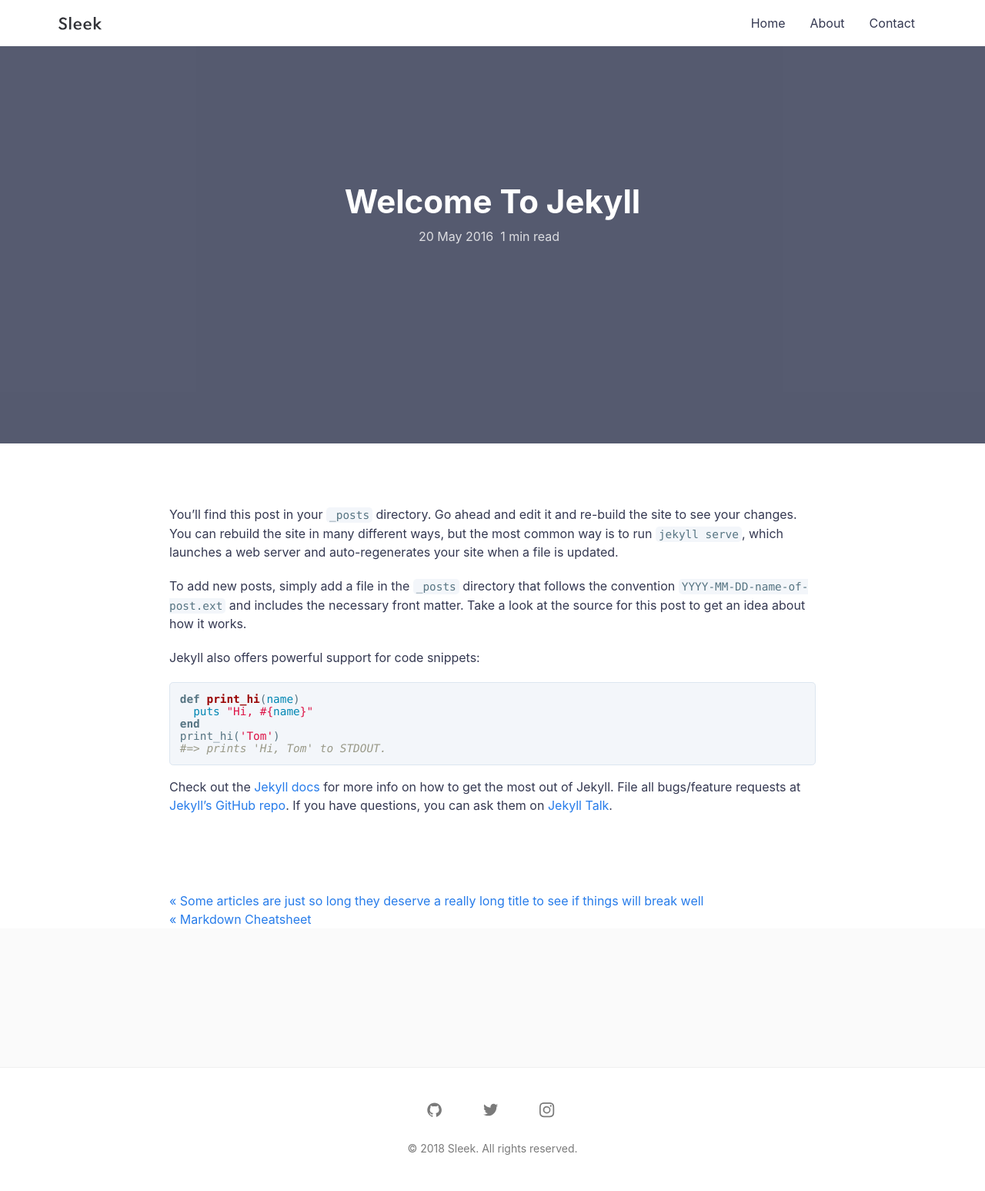
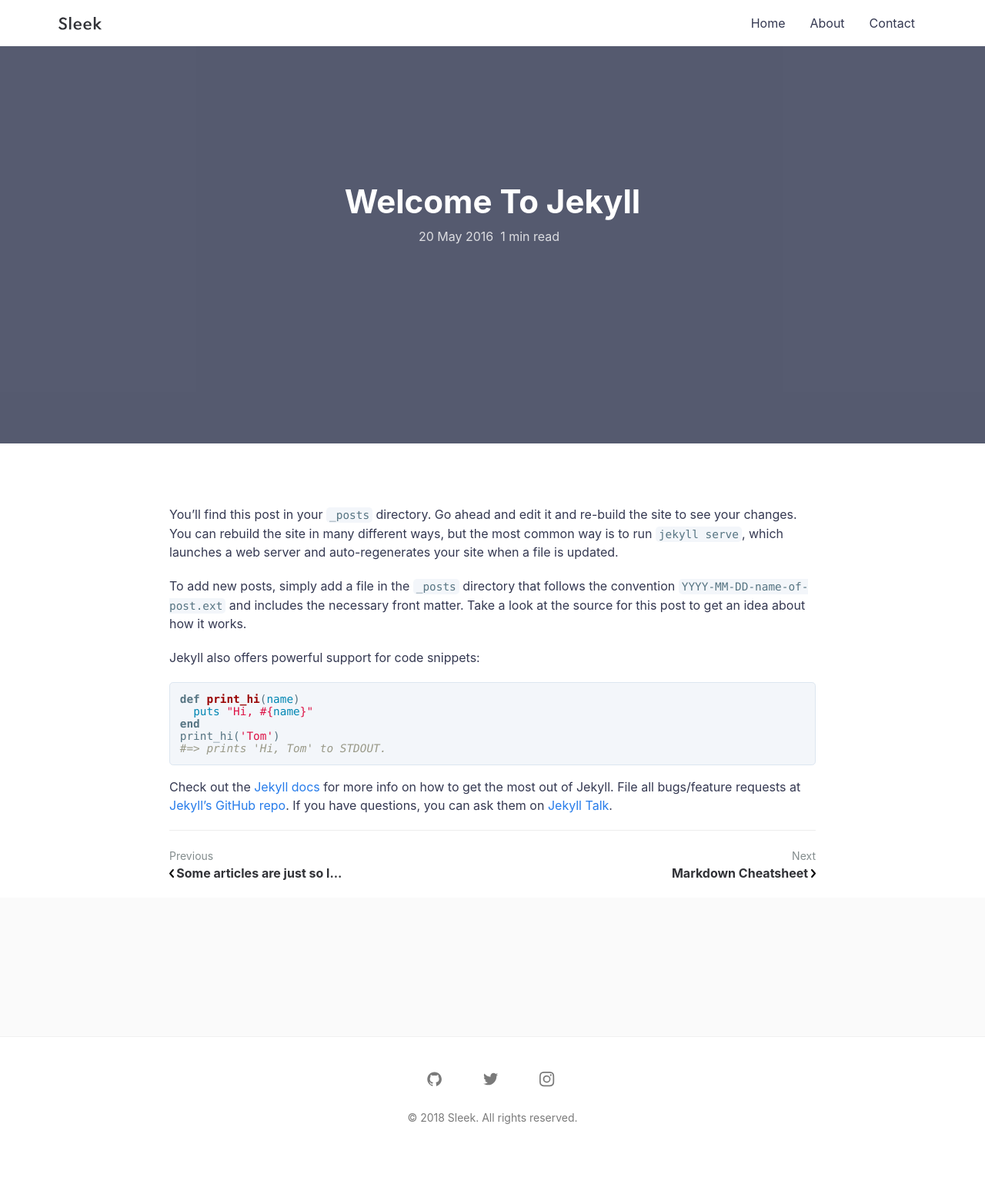
Before and after one commit to janczizikow/sleek, a Jekyll site: the page built from _posts/2016-05-20-welcome-to-jekyll.md, in a window 1280 px wide. Shown: the whole page at 77% size. Built offline with Jekyll 4.4.1, drawn with Linux system fonts in a browser that asks for light colours; comment, search, counter and statistics services are not loaded; after the commit the page ends 1507 px from its top, so only the background shows below that.

Commit message:
💅 Styling Modal & Post controls

```diff
--- a/_layouts/post.html
+++ b/_layouts/post.html
@@ -48,22 +48,30 @@
           {{ content }}
 
         </article>
-      </div>
-      <div class="controls">
-        <div class="container">
-          <div class="post-content">
-            <div class="control">
-              {% if page.previous.url %}
+        <div class="post-content controls__inner">
+          <div class="controls__item prev">
+            {% if page.previous.url %}
 
-                <a class="prev" href="{{page.previous.url}}">&laquo; {{page.previous.title}}</a>
-              {% endif %}
-            </div>
+            <span>Previous</span>
+              <a href="{{page.previous.url}}">
+                <span>
+                  <svg xmlns="http://www.w3.org/2000/svg" width="6" height="11"><path fill="fillColor" d="M5.647 1.718c.37-.434.323-1.09-.106-1.465A1.016 1.016 0 0 0 4.095.36L.25 4.875a1.05 1.05 0 0 0 .017 1.378l3.95 4.407c.38.424 1.03.456 1.448.07a1.05 1.05 0 0 0 .07-1.468l-3.34-3.725 3.253-3.819z"/></svg>
+              </span>
+                {{page.previous.title | strip_html | truncate: 30}}
+              </a>
+            {% endif %}
+          </div>
 
-            <div class="control">
-              {% if page.next.url %}
-                <a class="next" href="{{page.next.url}}">&laquo; {{page.next.title}}</a>
-              {% endif %}
-            </div>
+          <div class="controls__item next">
+            {% if page.next.url %}
+            <span>Next</span>
+            <a href="{{page.next.url}}">
+              {{page.next.title | strip_html | truncate: 30}}
+              <span>
+                <svg xmlns="http://www.w3.org/2000/svg" width="6" height="11"><path fill="#fillColor" d="M.353 9.282c-.37.434-.323 1.09.106 1.465a1.016 1.016 0 0 0 1.446-.107L5.75 6.125a1.05 1.05 0 0 0-.017-1.378L1.784.34A1.015 1.015 0 0 0 .336.27a1.05 1.05 0 0 0-.07 1.468l3.34 3.725L.353 9.282z"/></svg>
+              </span>
+            </a>
+            {% endif %}
           </div>
         </div>
       </div>
--- a/_sass/components/_modal.scss
+++ b/_sass/components/_modal.scss
@@ -27,17 +27,21 @@
 
 .modal__content {
   position: relative;
-  padding: 1em 2em;
+  padding: 2rem 2.5rem;
   display: flex;
   flex-direction: column;
   background-color: $bg-color;
   border-radius: 4px;
+
+  h1 {
+    text-align: center;
+  }
 }
 
 .modal__close-button {
   position: absolute;
-  top: 0;
-  right: 0;
+  top: 16px;
+  right: 16px;
   background-color: transparent;
   border: 0;
   outline: 0;
--- a/_sass/layout/_nav.scss
+++ b/_sass/layout/_nav.scss
@@ -129,10 +129,11 @@
       position: absolute;
       left: 0;
       bottom: 0;
-      height: 2px;
-      width: 0;
+      height: 3px;
+      width: 100%;
+      transform: scaleX(0);
       background: $link-color;
-      transition: all 0.2 ease-in-out;
+      transition: color 0.2s ease-in-out, transform .2s ease-in-out;
     }
 
     &:hover {
@@ -142,9 +143,9 @@
     &:hover::after,
     :active::after,
     :focus::after {
-      width: 100%;
+      transform: scaleX(1);
       color: darken($link-color, 20%);
-      transition: all .35s cubic-bezier(.694, .048, .335, 1);
+      transition: transform .2s ease-in-out;
     }
   }
 }
--- a/_sass/pages/_post.scss
+++ b/_sass/pages/_post.scss
@@ -12,3 +12,49 @@
   padding: 50px 0;
   background-color: #fafafa;
 }
+
+.controls__inner {
+  display: flex;
+  align-items: center;
+  justify-content: space-between;
+  padding: 1.375rem 0 1.25rem;
+  border-top: 1px solid $border;
+
+  .prev {
+    align-items: flex-start;
+    text-align: left;
+  }
+
+  .next {
+    align-items: flex-end;
+    text-align: right;
+  }
+}
+
+.controls__item {
+  display: flex;
+  flex-direction: column;
+  align-items: flex-start;
+
+  span {
+    font-size: 0.875rem;
+    color: $grey;
+  }
+
+  a {
+    color: $heading-color;
+    font-weight: bold;
+
+    svg {
+      transition: all .2s linear;
+    }
+
+    &:hover {
+      color: $primary;
+
+      svg {
+        fill: $primary;
+      }
+    }
+  }
+}
```
Also changed, not shown: _js/scripts.js (+106 -94 lines), .eslintrc.js (added), assets/css/main.css, assets/js/bundle.js, 1 other file.
